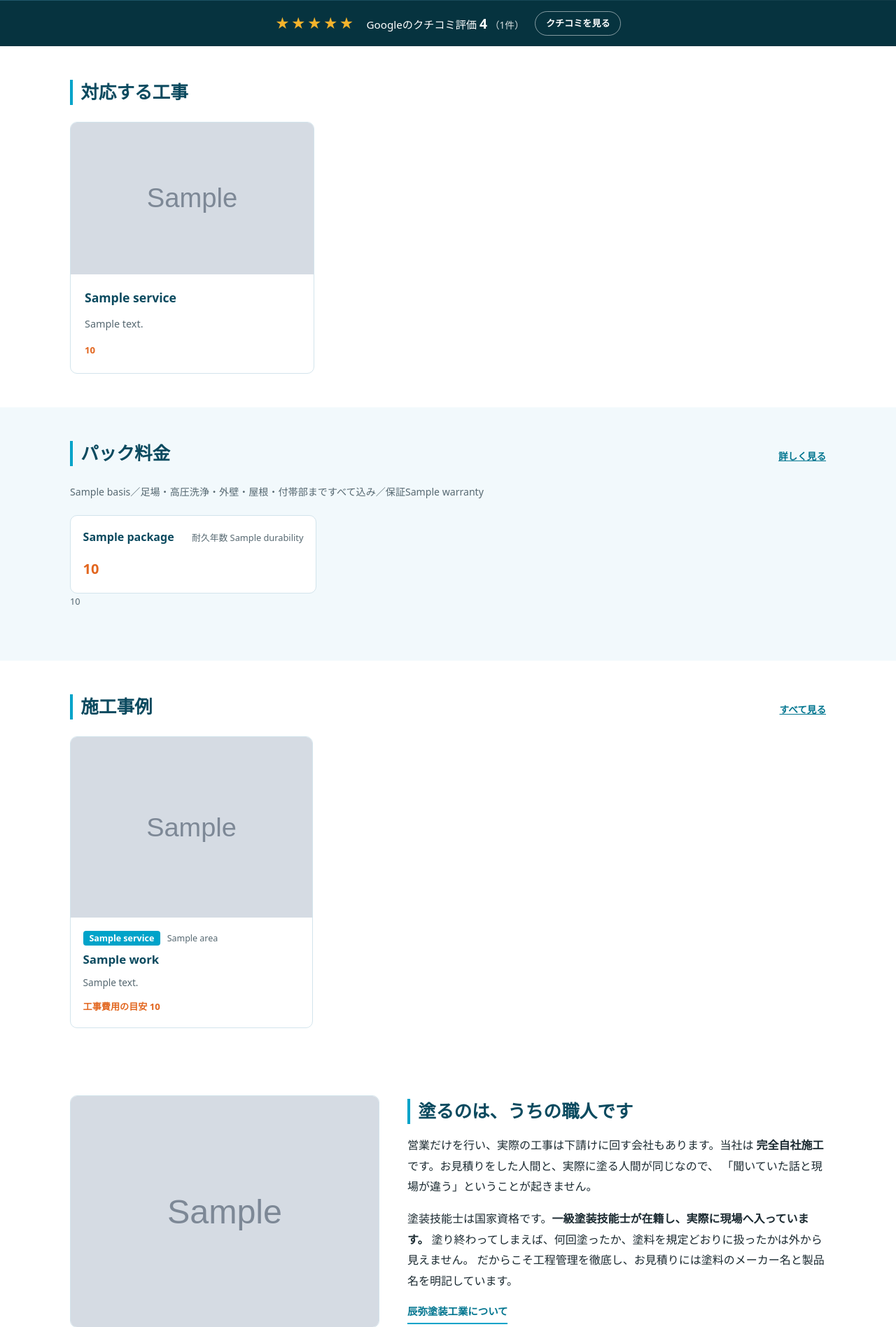
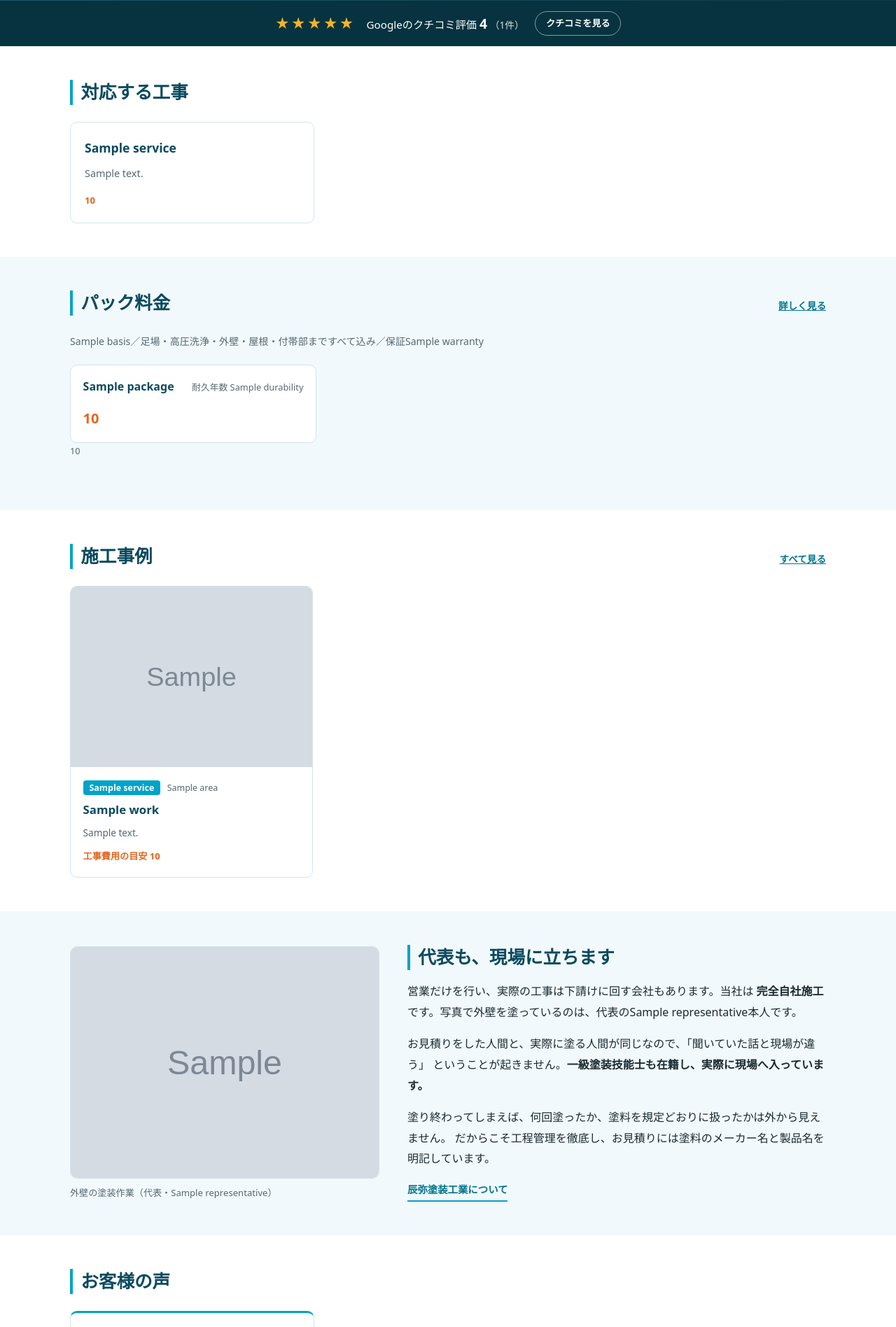
Before and after one commit to t1a2t2s3u/claude, a Python web app: template site/templates/index.html in a window 1280 px wide. Shown: the part 560-2456 px from the top of the page at 70% size. Run offline with Jinja, Linux system fonts and the light colour scheme; the template is opened without the code that fills it: most values are stand-ins (such as "Sample title", 1, 10 or a date in 2020); grey boxes marked "Sample" are stand-in pictures.

Commit message:
代表本人の写真として扱いを改め、外壁塗装の写真に設定した
写真に写っているのは職人ではなく代表本人だった。小さな事業者では「代表が
自ら現場に立つ」ことがそのまま信頼材料になるため、誰が写っているかが伝わる
形にした。ただの作業写真として出すと、この価値が消える。

- トップの節を「代表も、現場に立ちます」に改め、写真に説明を添えた
- サービス詳細ページの外壁塗装にも、同じ説明付きで掲載した
- サービスカードの写真は、4種類すべてに写真が揃うまで出さないようにした。
  1枚だけあると他のカードが空洞に見えて不揃いになる。build 側で判定する
  ので、写真が揃った時点で自動的に出る

crew まわりの CSS を継ぎ足しで書いたため、定義が二重になり写真が節から
はみ出して下の見出しに重なっていた。定義をまとめて書き直した。

Co-Authored-By: Claude Opus 5 <noreply@anthropic.com>
Claude-Session: https://claude.ai/code/session_018tnVthesxTHzM7VEmMwQqW

```diff
--- a/seo_meo/site/build.py
+++ b/seo_meo/site/build.py
@@ -84,6 +84,10 @@ class _Builder:
             company=self.content.company,
             services=self.content.services,
             packages=self.content.packages,
+            # 一部だけ写真があるとカードが不揃いになる。全部揃って初めて出す
+            service_photos_ready=all(
+                service.image for service in self.content.services
+            ),
             plan=self.content.plan,
             testimonials=self.content.testimonials,
             works=self.content.works,
--- a/seo_meo/site/content.py
+++ b/seo_meo/site/content.py
@@ -129,6 +129,9 @@ class Service:
 
     image: str = ""
     """カードに出す写真。作業中の写真があるとその工事が伝わる。"""
+
+    image_caption: str = ""
+    """写真の説明。誰が写っているかを伝えると信頼材料になる。"""
 
 
 @dataclass
@@ -372,6 +375,7 @@ def load_services(root: Path) -> list[Service]:
                 body_html=_render_markdown(entry.get("body", "")),
                 in_package=bool(entry.get("in_package", False)),
                 image=entry.get("image", ""),
+                image_caption=entry.get("image_caption", ""),
             )
         )
     return services
--- a/site/assets/style.css
+++ b/site/assets/style.css
@@ -561,8 +561,14 @@ table.price-table thead th {
 /* ---------- 誰が施工するのか ---------- */
 
 .crew-inner { display: grid; gap: 1.75rem; grid-template-columns: 1fr; align-items: center; }
-.crew-photo { border-radius: var(--radius); overflow: hidden; border: 1px solid var(--line); }
-.crew-photo img { width: 100%; height: 100%; object-fit: cover; display: block; }
+.crew-photo { margin: 0; }
+.crew-photo img {
+  display: block; width: 100%; max-height: 30rem; object-fit: cover;
+  border-radius: var(--radius); border: 1px solid var(--line);
+}
+.crew-photo figcaption {
+  margin-top: .5rem; font-size: .82rem; color: var(--ink-muted);
+}
 .crew-body { display: grid; gap: 1rem; }
 .crew-body .section-title { margin-bottom: 0; }
 .crew-body p { margin: 0; }
@@ -573,5 +579,16 @@ table.price-table thead th {
 
 @media (min-width: 760px) {
   .crew-inner { grid-template-columns: 0.85fr 1.15fr; gap: 2.5rem; }
-  .crew-photo { max-height: 30rem; }
 }
+
+
+/* ---------- サービス詳細の写真 ---------- */
+
+.service-figure { margin: 1.25rem 0; }
+.service-figure img {
+  width: 100%; max-height: 26rem; object-fit: cover;
+  border-radius: var(--radius); border: 1px solid var(--line); display: block;
+}
+.service-figure figcaption {
+  margin-top: .5rem; font-size: .82rem; color: var(--ink-muted);
+}
--- a/site/services.toml
+++ b/site/services.toml
@@ -64,6 +64,10 @@ name = "外壁塗装"
 summary = "高圧洗浄、下地補修、下塗り・中塗り・上塗りまで。建物の状態と秋田の気候に合わせて塗料を選びます。"
 duration = "10〜14日"
 in_package = true
+image = "works/shokunin-gaiheki.jpg"
+# 写っているのは代表本人。小さな会社では「代表が自ら現場に立つ」ことが
+# そのまま信頼材料になるので、誰かが伝わるように説明を添える。
+image_caption = "外壁の塗装作業（代表・浅利辰也）"
 features = [
   "高圧洗浄で旧塗膜と汚れを落としてから施工します",
   "ひび割れ（クラック）は下地補修で対応します",
--- a/site/templates/index.html
+++ b/site/templates/index.html
@@ -43,10 +43,10 @@
     <h2 class="section-title">対応する工事</h2>
     <div class="service-grid">
       {% for service in services %}
-      <a class="service-card{% if service.image %} service-card-photo{% endif %}" href="/services/#{{ service.slug }}">
-        {% if service.image %}
+      <a class="service-card{% if service_photos_ready %} service-card-photo{% endif %}" href="/services/#{{ service.slug }}">
+        {% if service_photos_ready %}
         <div class="service-thumb">
-          <img src="/assets/{{ service.image }}" alt="{{ service.name }}の作業の様子" loading="lazy" width="640" height="420">
+          <img src="/assets/{{ service.image }}" alt="{{ service.image_caption or service.name ~ "の作業の様子" }}" loading="lazy" width="640" height="420">
         </div>
         {% endif %}
         <h3>{{ service.name }}</h3>
@@ -103,20 +103,23 @@
 {% endif %}
 
 {% if settings.crew_image %}
-<section class="section crew">
+<section class="section section-alt crew">
   <div class="wrap crew-inner">
-    <div class="crew-photo">
-      <img src="/assets/{{ settings.crew_image }}" alt="{{ company.name }}の職人が外壁を塗装している様子" loading="lazy" width="1600" height="2133">
-    </div>
+    <figure class="crew-photo">
+      <img src="/assets/{{ settings.crew_image }}" alt="{{ company.representative }}が外壁を塗装している様子" loading="lazy" width="1600" height="2133">
+      <figcaption>外壁の塗装作業（代表・{{ company.representative }}）</figcaption>
+    </figure>
     <div class="crew-body">
-      <h2 class="section-title">塗るのは、うちの職人です</h2>
+      <h2 class="section-title">代表も、現場に立ちます</h2>
       <p>
         営業だけを行い、実際の工事は下請けに回す会社もあります。当社は
-        <strong>完全自社施工</strong>です。お見積りをした人間と、実際に塗る人間が同じなので、
-        「聞いていた話と現場が違う」ということが起きません。
+        <strong>完全自社施工</strong>です。写真で外壁を塗っているのは、代表の{{ company.representative }}本人です。
       </p>
       <p>
-        塗装技能士は国家資格です。<strong>一級塗装技能士が在籍し、実際に現場へ入っています。</strong>
+        お見積りをした人間と、実際に塗る人間が同じなので、「聞いていた話と現場が違う」
+        ということが起きません。<strong>一級塗装技能士も在籍し、実際に現場へ入っています。</strong>
+      </p>
+      <p>
         塗り終わってしまえば、何回塗ったか、塗料を規定どおりに扱ったかは外から見えません。
         だからこそ工程管理を徹底し、お見積りには塗料のメーカー名と製品名を明記しています。
       </p>
@@ -127,7 +130,7 @@
 {% endif %}
 
 {% if testimonials %}
-<section class="section section-alt">
+<section class="section">
   <div class="wrap">
     <h2 class="section-title">お客様の声</h2>
     <div class="voice-grid">
--- a/site/templates/services.html
+++ b/site/templates/services.html
@@ -66,6 +66,12 @@
   {% for service in services %}
   <section class="service-detail" id="{{ service.slug }}">
     <h2>{{ service.name }}</h2>
+    {% if service.image %}
+    <figure class="service-figure">
+      <img src="/assets/{{ service.image }}" alt="{{ service.image_caption or service.name ~ 'の作業の様子' }}" loading="lazy" width="1600" height="2133">
+      {% if service.image_caption %}<figcaption>{{ service.image_caption }}</figcaption>{% endif %}
+    </figure>
+    {% endif %}
     <p class="service-summary">{{ service.summary }}</p>
     <dl class="spec">
       <div>
```
